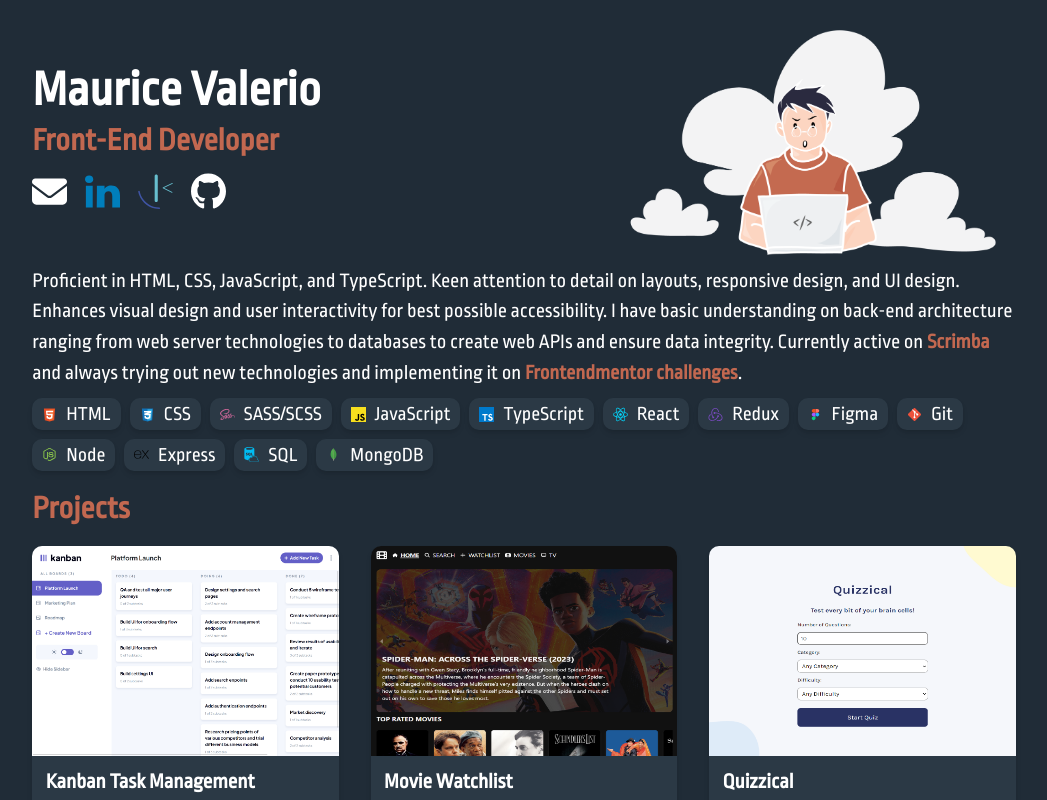
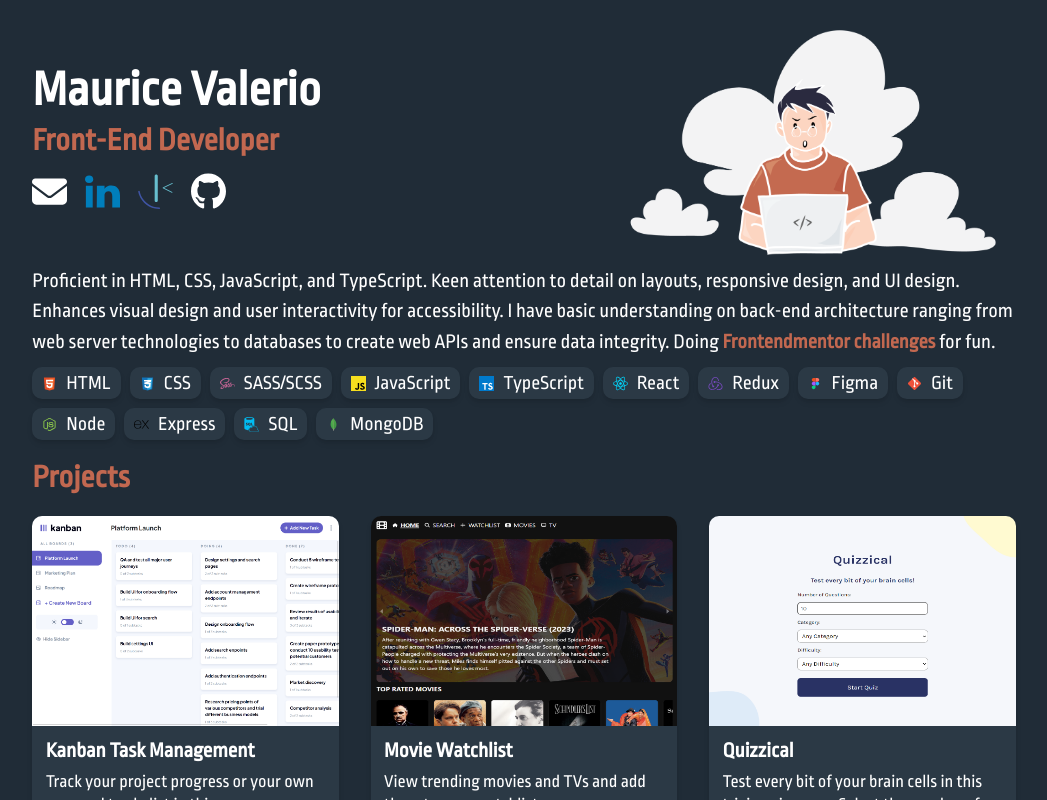
Before and after one commit to mauricevalerio/portfolio, a React (Vite) app: page / in a window 1280 px wide. Shown: the top 800 px of the page, without its empty margins (116-1163 px from the left). Built offline with nearby package versions, Linux system fonts and the light colour scheme.

Commit message:
Modified About Me

```diff
--- a/src/components/About.jsx
+++ b/src/components/About.jsx
@@ -2,9 +2,9 @@
     return (
         <section className='about'>
             <p>
-                Proficient in HTML, CSS, JavaScript, and TypeScript. Keen attention to detail on layouts, responsive design, and UI design. Enhances visual design and user interactivity for best possible accessibility.
+                Proficient in HTML, CSS, JavaScript, and TypeScript. Keen attention to detail on layouts, responsive design, and UI design. Enhances visual design and user interactivity for accessibility.
                 I have basic understanding on back-end architecture ranging from web server technologies to databases to create web APIs and ensure data integrity.
-                Currently active on <a href="https://scrimba.com/learn/frontend" target='_blank' className='hover-effect'>Scrimba</a> and always trying out new technologies and implementing it on <a href="https://www.frontendmentor.io/challenges" target='_blank' className='hover-effect'>Frontendmentor challenges</a>.
+                Doing <a href="https://www.frontendmentor.io/challenges" target='_blank' className='hover-effect'>Frontendmentor challenges</a> for fun.
             </p>
         </section>
     )
```
